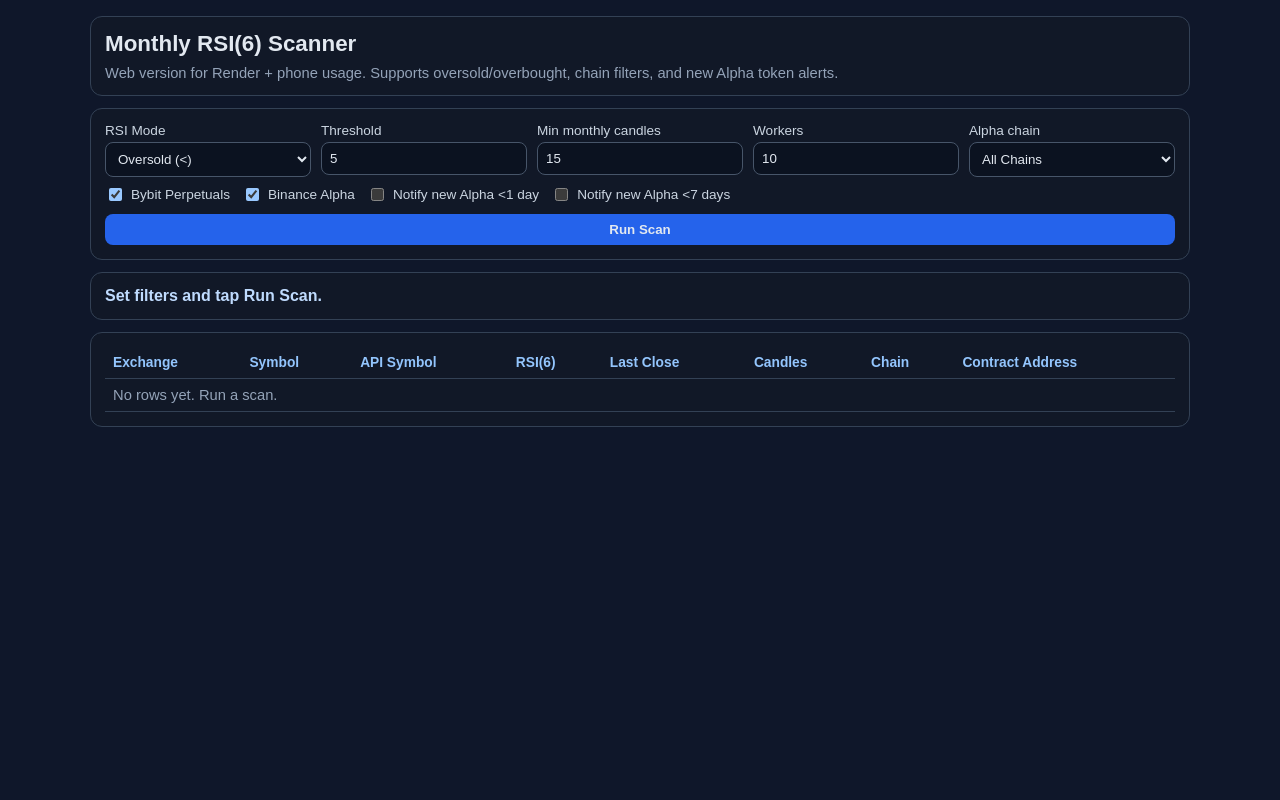
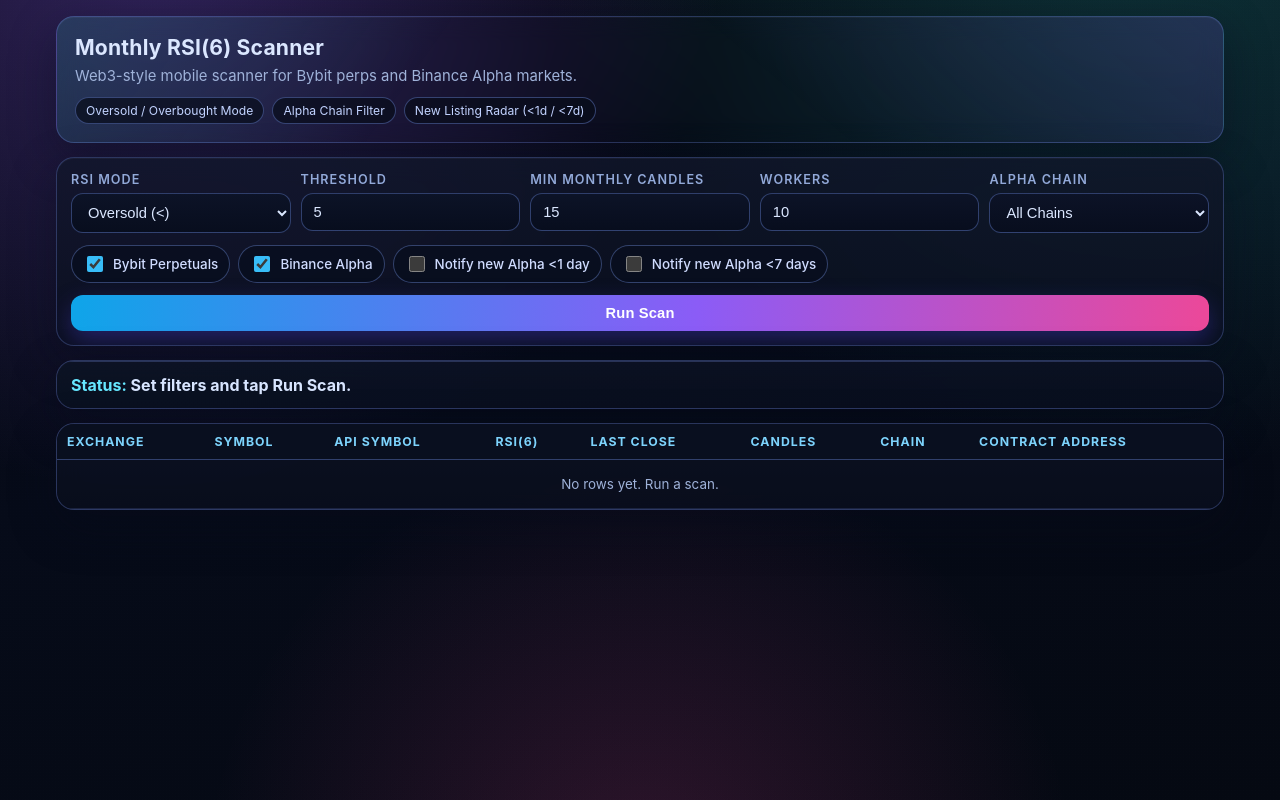
Before and after one commit to paulkiwana/rsi_scanner, a Flask app: page / in a window 1280 px wide. Run offline with Flask 3, Linux system fonts and the light colour scheme.

Commit message:
Update index.html

```diff
--- a/templates/index.html
+++ b/templates/index.html
@@ -5,35 +5,240 @@
   <meta name="viewport" content="width=device-width, initial-scale=1">
   <title>RSI Scanner Web</title>
   <style>
-    :root { color-scheme: dark; }
-    body { font-family: Arial, sans-serif; margin: 0; background: #0f172a; color: #e2e8f0; }
-    .wrap { max-width: 1100px; margin: 0 auto; padding: 16px; }
-    .card { background: #111827; border: 1px solid #334155; border-radius: 12px; padding: 14px; margin-bottom: 12px; }
-    h1 { margin: 0 0 8px; font-size: 1.4rem; }
-    .muted { color: #94a3b8; font-size: 0.92rem; }
-    .grid { display: grid; grid-template-columns: repeat(auto-fit, minmax(160px, 1fr)); gap: 10px; }
-    label { font-size: 0.85rem; color: #cbd5e1; display: block; margin-bottom: 4px; }
-    input, select, button { width: 100%; box-sizing: border-box; border-radius: 8px; border: 1px solid #475569; background: #0b1220; color: #e2e8f0; padding: 8px; }
-    button { background: #2563eb; border: none; font-weight: 700; cursor: pointer; }
-    .checks { display: flex; flex-wrap: wrap; gap: 12px; margin-top: 8px; }
-    .checks label { display: flex; align-items: center; gap: 6px; margin: 0; }
-    .checks input { width: auto; }
-    .status { font-weight: 700; color: #bfdbfe; }
-    table { width: 100%; border-collapse: collapse; font-size: 0.86rem; }
-    th, td { border-bottom: 1px solid #334155; padding: 8px; text-align: left; vertical-align: top; }
-    th { color: #93c5fd; position: sticky; top: 0; background: #111827; }
-    .table-wrap { overflow-x: auto; max-height: 68vh; overflow-y: auto; }
-    .pill { display: inline-block; background: #1e293b; border: 1px solid #334155; border-radius: 99px; padding: 2px 8px; margin-right: 6px; margin-bottom: 4px; font-size: 0.8rem; }
+    :root {
+      color-scheme: dark;
+      --bg0: #05070f;
+      --bg1: #0c1222;
+      --bg2: #121a2f;
+      --line: rgba(126, 155, 255, 0.28);
+      --text: #dbe7ff;
+      --muted: #9fb2d9;
+      --cyan: #2dd4bf;
+      --violet: #8b5cf6;
+      --pink: #ec4899;
+      --blue: #38bdf8;
+      --green: #22c55e;
+    }
+    * { box-sizing: border-box; }
+    body {
+      margin: 0;
+      color: var(--text);
+      font-family: Inter, "Segoe UI", Roboto, Arial, sans-serif;
+      background:
+        radial-gradient(circle at 12% -10%, rgba(139, 92, 246, 0.34) 0%, transparent 40%),
+        radial-gradient(circle at 90% -20%, rgba(45, 212, 191, 0.23) 0%, transparent 42%),
+        radial-gradient(circle at 50% 110%, rgba(236, 72, 153, 0.18) 0%, transparent 40%),
+        linear-gradient(165deg, var(--bg0), #060b19 45%, #050912 100%);
+      min-height: 100vh;
+    }
+    .noise::before {
+      content: "";
+      position: fixed;
+      inset: 0;
+      pointer-events: none;
+      background-image: radial-gradient(rgba(255, 255, 255, 0.05) 0.6px, transparent 0.7px);
+      background-size: 3px 3px;
+      opacity: 0.16;
+    }
+    .wrap { max-width: 1200px; margin: 0 auto; padding: 16px; }
+    .glass {
+      border: 1px solid var(--line);
+      background: linear-gradient(180deg, rgba(17, 23, 43, 0.78), rgba(10, 15, 30, 0.78));
+      backdrop-filter: blur(12px);
+      border-radius: 18px;
+      box-shadow: 0 16px 46px rgba(7, 11, 26, 0.45), inset 0 1px 0 rgba(255, 255, 255, 0.04);
+      margin-bottom: 14px;
+      overflow: hidden;
+    }
+    .hero {
+      position: relative;
+      padding: 18px;
+      background:
+        linear-gradient(125deg, rgba(45, 212, 191, 0.16), transparent 32%),
+        linear-gradient(220deg, rgba(139, 92, 246, 0.18), transparent 40%);
+    }
+    h1 {
+      margin: 0;
+      font-size: 1.32rem;
+      letter-spacing: 0.2px;
+    }
+    .subtitle { margin-top: 7px; color: var(--muted); font-size: 0.93rem; }
+    .meta {
+      margin-top: 12px;
+      display: flex;
+      flex-wrap: wrap;
+      gap: 8px;
+    }
+    .chip {
+      display: inline-flex;
+      align-items: center;
+      padding: 5px 10px;
+      border: 1px solid rgba(104, 131, 214, 0.45);
+      border-radius: 999px;
+      font-size: 0.76rem;
+      color: #c2d3ff;
+      background: rgba(9, 13, 27, 0.72);
+    }
+    .panel { padding: 14px; }
+    .grid { display: grid; grid-template-columns: repeat(auto-fit, minmax(170px, 1fr)); gap: 10px; }
+    label {
+      display: block;
+      margin-bottom: 6px;
+      font-size: 0.79rem;
+      text-transform: uppercase;
+      letter-spacing: 0.08em;
+      color: #92a9d8;
+      font-weight: 600;
+    }
+    input, select, button {
+      width: 100%;
+      border-radius: 12px;
+      border: 1px solid rgba(111, 142, 230, 0.38);
+      background: linear-gradient(180deg, rgba(13, 20, 40, 0.95), rgba(8, 14, 30, 0.95));
+      color: var(--text);
+      padding: 10px 12px;
+      font-size: 0.92rem;
+      outline: none;
+      transition: border-color 0.2s ease, box-shadow 0.2s ease, transform 0.06s ease;
+    }
+    input:focus, select:focus {
+      border-color: rgba(56, 189, 248, 0.85);
+      box-shadow: 0 0 0 2px rgba(56, 189, 248, 0.2), 0 0 24px rgba(56, 189, 248, 0.2);
+    }
+    .checks {
+      margin-top: 12px;
+      display: flex;
+      flex-wrap: wrap;
+      gap: 8px;
+    }
+    .checks label {
+      margin: 0;
+      text-transform: none;
+      letter-spacing: 0;
+      font-size: 0.84rem;
+      color: #d0dcff;
+      font-weight: 500;
+      border: 1px solid rgba(102, 128, 201, 0.45);
+      background: rgba(9, 15, 31, 0.82);
+      border-radius: 999px;
+      padding: 7px 11px;
+      display: inline-flex;
+      align-items: center;
+      gap: 7px;
+    }
+    .checks input {
+      width: 16px;
+      height: 16px;
+      accent-color: #38bdf8;
+    }
+    .actions { margin-top: 12px; }
+    button {
+      border: none;
+      cursor: pointer;
+      font-weight: 700;
+      letter-spacing: 0.01em;
+      color: white;
+      background:
+        linear-gradient(95deg, #0ea5e9 0%, #8b5cf6 55%, #ec4899 100%);
+      box-shadow: 0 10px 24px rgba(80, 70, 230, 0.35);
+    }
+    button:hover { filter: brightness(1.06); }
+    button:active { transform: translateY(1px); }
+    .status {
+      padding: 13px 14px;
+      border-top: 1px solid rgba(96, 120, 193, 0.32);
+      color: #d8e5ff;
+      font-weight: 650;
+      background: linear-gradient(90deg, rgba(10, 17, 34, 0.65), rgba(8, 14, 30, 0.65));
+    }
+    .status strong { color: #66e7ff; }
+    .notif-title {
+      margin: 0 0 4px;
+      font-size: 0.97rem;
+      color: #bde3ff;
+    }
+    .notif-sub {
+      margin: 10px 0 7px;
+      font-size: 0.82rem;
+      color: #8bc0ff;
+      text-transform: uppercase;
+      letter-spacing: 0.08em;
+    }
+    .pill {
+      display: inline-block;
+      border-radius: 999px;
+      margin: 0 6px 6px 0;
+      border: 1px solid rgba(105, 130, 205, 0.45);
+      background: linear-gradient(180deg, rgba(14, 22, 44, 0.9), rgba(11, 18, 36, 0.9));
+      color: #cfe4ff;
+      padding: 5px 10px;
+      font-size: 0.78rem;
+    }
+    .table-wrap { max-height: 72vh; overflow: auto; }
+    table {
+      width: 100%;
+      min-width: 860px;
+      border-collapse: collapse;
+      font-size: 0.84rem;
+    }
+    thead th {
+      position: sticky;
+      top: 0;
+      z-index: 1;
+      text-align: left;
+      color: #7dd3fc;
+      background: rgba(9, 15, 31, 0.95);
+      border-bottom: 1px solid rgba(95, 122, 199, 0.45);
+      padding: 10px 10px;
+      font-size: 0.77rem;
+      text-transform: uppercase;
+      letter-spacing: 0.08em;
+    }
+    tbody td {
+      padding: 10px;
+      border-bottom: 1px solid rgba(83, 106, 175, 0.24);
+      color: #dbeafe;
+    }
+    tbody tr:nth-child(odd) td { background: rgba(9, 14, 28, 0.48); }
+    tbody tr:hover td { background: rgba(25, 38, 68, 0.45); }
+    .num { text-align: right; font-variant-numeric: tabular-nums; }
+    .symbol {
+      font-weight: 700;
+      color: #d8d7ff;
+    }
+    .source {
+      color: #84cc16;
+      font-size: 0.75rem;
+      font-weight: 700;
+      text-transform: uppercase;
+      letter-spacing: 0.06em;
+    }
+    .empty {
+      text-align: center;
+      color: var(--muted);
+      padding: 16px 10px;
+    }
+    @media (max-width: 600px) {
+      .wrap { padding: 12px; }
+      h1 { font-size: 1.15rem; }
+      .panel { padding: 12px; }
+      .checks label { font-size: 0.8rem; }
+    }
   </style>
 </head>
-<body>
+<body class="noise">
   <div class="wrap">
-    <div class="card">
+    <div class="glass hero">
       <h1>Monthly RSI(6) Scanner</h1>
-      <div class="muted">Web version for Render + phone usage. Supports oversold/overbought, chain filters, and new Alpha token alerts.</div>
+      <div class="subtitle">Web3-style mobile scanner for Bybit perps and Binance Alpha markets.</div>
+      <div class="meta">
+        <span class="chip">Oversold / Overbought Mode</span>
+        <span class="chip">Alpha Chain Filter</span>
+        <span class="chip">New Listing Radar (&lt;1d / &lt;7d)</span>
+      </div>
     </div>
 
-    <form method="post" action="/scan" class="card">
+    <form method="post" action="/scan" class="glass panel">
       <div class="grid">
         <div>
           <label>RSI Mode</label>
@@ -71,20 +276,20 @@
         <label><input type="checkbox" name="notify_7d" {% if form.notify_7d %}checked{% endif %}>Notify new Alpha &lt;7 days</label>
       </div>
 
-      <div style="margin-top: 10px;">
+      <div class="actions">
         <button type="submit">Run Scan</button>
       </div>
     </form>
 
-    <div class="card">
-      <div class="status">{{ status }}</div>
+    <div class="glass">
+      <div class="status"><strong>Status:</strong> {{ status }}</div>
     </div>
 
     {% if notifications %}
-    <div class="card">
-      <h3 style="margin-top:0;">New Binance Alpha Tokens</h3>
+    <div class="glass panel">
+      <h3 class="notif-title">New Binance Alpha Tokens</h3>
       {% if notifications.under_1d is defined %}
-      <div class="muted" style="margin-bottom:6px;">&lt; 1 day: {{ notifications.under_1d|length }}</div>
+      <div class="notif-sub">&lt; 1 day: {{ notifications.under_1d|length }}</div>
       <div>
         {% for row in notifications.under_1d[:20] %}
         <span class="pill">{{ row.symbol }} | {{ row.chain }} | {{ row.age_days }}d</span>
@@ -92,7 +297,7 @@
       </div>
       {% endif %}
       {% if notifications.under_7d is defined %}
-      <div class="muted" style="margin:10px 0 6px;">&lt; 7 days: {{ notifications.under_7d|length }}</div>
+      <div class="notif-sub">&lt; 7 days: {{ notifications.under_7d|length }}</div>
       <div>
         {% for row in notifications.under_7d[:30] %}
         <span class="pill">{{ row.symbol }} | {{ row.chain }} | {{ row.age_days }}d</span>
@@ -102,7 +307,7 @@
     </div>
     {% endif %}
 
-    <div class="card table-wrap">
+    <div class="glass table-wrap">
       <table>
         <thead>
           <tr>
@@ -119,18 +324,18 @@
         <tbody>
           {% for row in rows %}
           <tr>
-            <td>{{ row.exchange }}</td>
-            <td>{{ row.symbol }}</td>
+            <td class="source">{{ row.exchange }}</td>
+            <td class="symbol">{{ row.symbol }}</td>
             <td>{{ row.api_symbol }}</td>
-            <td>{{ "%.2f"|format(row.rsi6) }}</td>
-            <td>{{ "%.8f"|format(row.last_close) }}</td>
-            <td>{{ row.candles }}</td>
+            <td class="num">{{ "%.2f"|format(row.rsi6) }}</td>
+            <td class="num">{{ "%.8f"|format(row.last_close) }}</td>
+            <td class="num">{{ row.candles }}</td>
             <td>{{ row.token_chain }}</td>
             <td>{{ row.contract_address }}</td>
           </tr>
           {% endfor %}
           {% if rows|length == 0 %}
-          <tr><td colspan="8" class="muted">No rows yet. Run a scan.</td></tr>
+          <tr><td colspan="8" class="empty">No rows yet. Run a scan.</td></tr>
           {% endif %}
         </tbody>
       </table>
```
